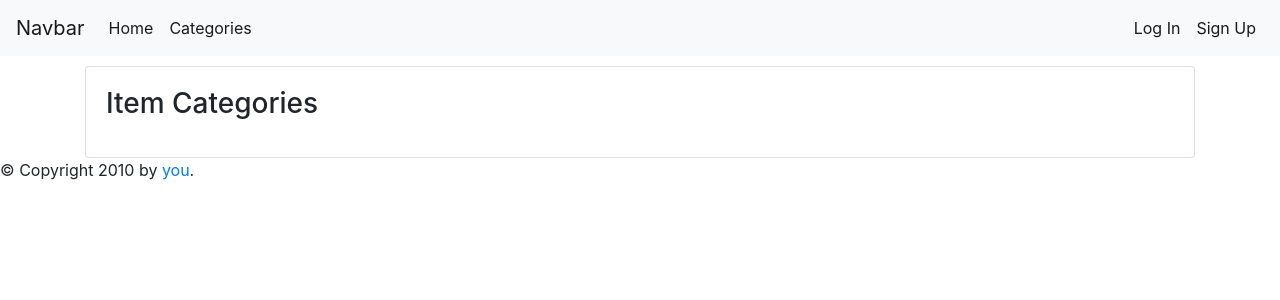
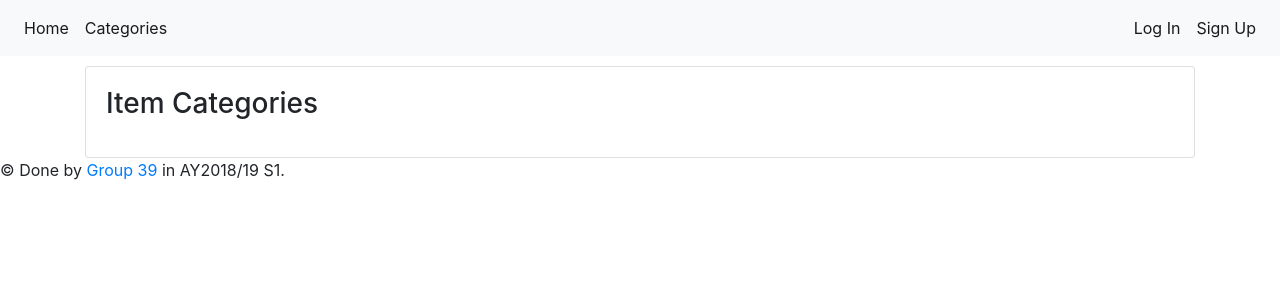
Before and after one commit to arjo129/CS2102Project, a Flask app: page /view_category in a window 1280 px wide. Shown: the top 300 px of the page. Run offline with Flask 2, Linux system fonts and the light colour scheme; data that the repository does not hold is empty; some libraries are stand-ins or nearby versions.

Commit message:
Minor ui changes

```diff
--- a/templates/layout.jinja2
+++ b/templates/layout.jinja2
@@ -12,7 +12,6 @@
   </head>
   <body>
 <nav class="navbar navbar-expand-lg navbar-light bg-light">
-  <a class="navbar-brand" href="#">Navbar</a>
   <button class="navbar-toggler" type="button" data-toggle="collapse" data-target="#navbarSupportedContent" aria-controls="navbarSupportedContent" aria-expanded="false" aria-label="Toggle navigation">
     <span class="navbar-toggler-icon"></span>
   </button>
@@ -76,7 +75,7 @@
     <div class="content" style="margin-top:10px;">{% block content %}{% endblock %}</div>
     <div id="footer">
       {% block footer %}
-      &copy; Copyright 2010 by <a href="http://domain.invalid/">you</a>.
+      &copy; Done by <a href="https://github.com/arjo129/CS2102Project">Group 39</a> in AY2018/19 S1.
       {% endblock %}
     </div>
   </body>
```
